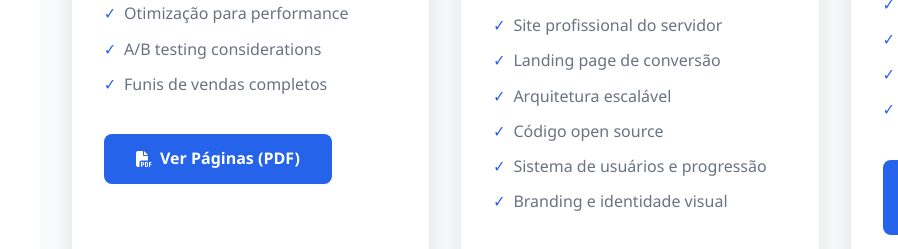
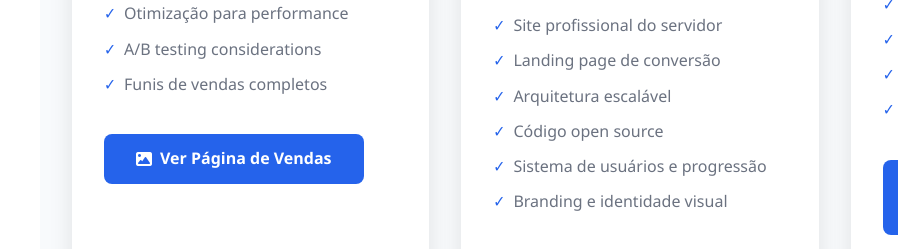
Before and after one commit to JosueChagasP/josuechagasp.github.io, a plain HTML site: page index.html in a window 1280 px wide. Shown: the part 2363-2612 px from the top of the page, 0-898 px from the left. Drawn offline with Linux system fonts and the light colour scheme.

Commit message:
Update index.html

```diff
--- a/index.html
+++ b/index.html
@@ -592,10 +592,10 @@
                     </ul>
 
                     <div class="cta-buttons">
-                        <a href="#" onclick="alert('📄 Portfolio de Páginas de Vendas em PDF\\n\\n✅ Mentoria Aguia (Mosie Schulz)\\n✅ Dezenas de outras páginas\\n✅ Diferentes nichos e estilos\\n✅ Técnicas avançadas de copywriting\\n\\n🔗 Entre em contato para ver o portfolio completo!')" class="btn btn-primary">
-                            <i class="fas fa-file-pdf"></i>
-                            Ver Páginas (PDF)
-                        </a>
+                        <a href="pag-vendas.png" target="_blank" class="btn btn-primary">
+    <i class="fas fa-image"></i>
+    Ver Página de Vendas
+</a>
                     </div>
                 </div>
             </div>
```
